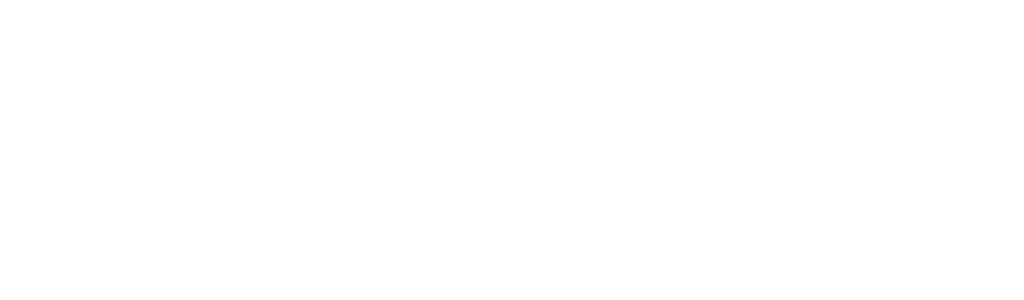
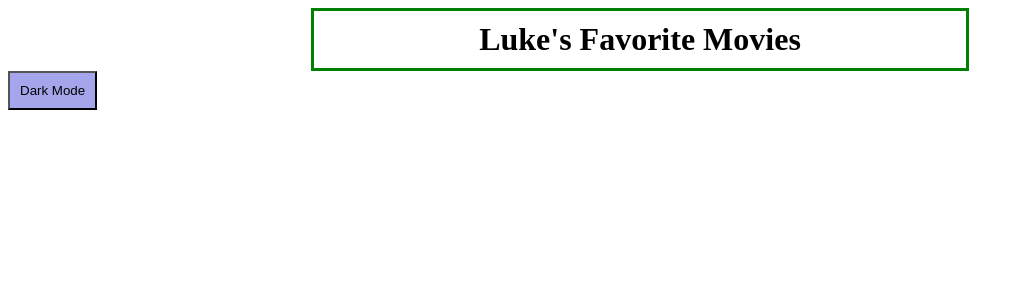
Before and after one commit to Lucas7263/phase-2-project, a React (Create React App) app: page / in a window 1280 px wide. Shown: the top 300 px of the page, without its empty margins (0-1024 px from the left). Built offline with nearby package versions, Linux system fonts and the light colour scheme.

Commit message:
Added a h1 element as well as a dark mode button

```diff
--- a/src/components/Header.js
+++ b/src/components/Header.js
@@ -3,7 +3,8 @@
 function Header() {
     return (
         <div>
-
+            <h1 class="title">Luke's Favorite Movies</h1>
+            <button class="darkmode">Dark Mode</button>
         </div>
     )
 }
```
